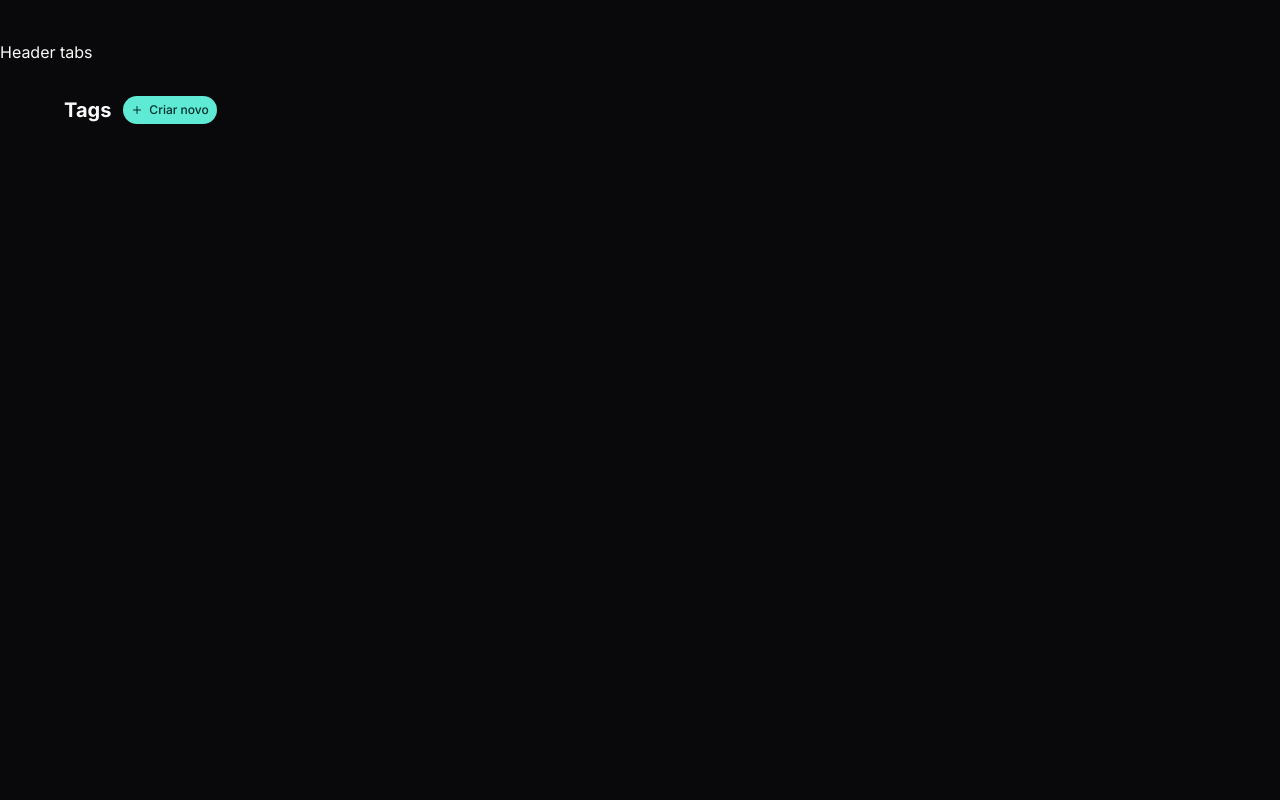
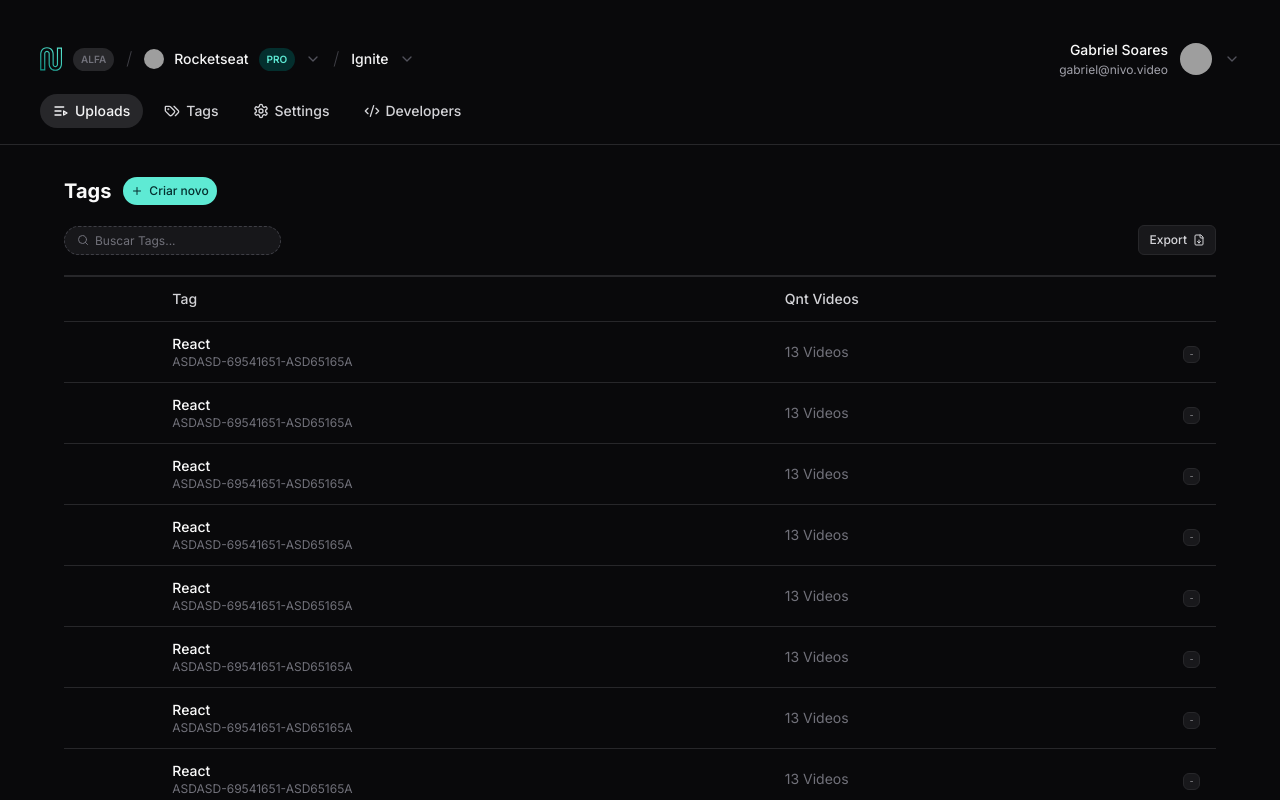
Before and after one commit to GabrielS0ares/listagem-dados, a React (Vite) app: page / in a window 1280 px wide. Shown: the top 800 px of the page. Built offline with nearby package versions, Linux system fonts and the light colour scheme; grey boxes are pictures that could not be loaded.

Commit message:
Feat: importa componentes para a view principal

```diff
--- a/package.json
+++ b/package.json
@@ -14,6 +14,7 @@
     "lucide-react": "^0.335.0",
     "react": "^18.2.0",
     "react-dom": "^18.2.0",
+    "react-router-dom": "^6.22.1",
     "tailwind-merge": "^2.2.1",
     "tailwind-variants": "^0.2.0"
   },
--- a/src/app.tsx
+++ b/src/app.tsx
@@ -1,17 +1,82 @@
-import { Plus } from "lucide-react";
+import { FileDown, MoreHorizontal, Plus, Search } from "lucide-react";
+import { Header } from "./components/header";
+import { Tabs } from "./components/tabs";
+import { Button } from "./components/ui/button";
+import { Control, Input } from "./components/ui/input";
+import {
+  Table,
+  TableBody,
+  TableCell,
+  TableHead,
+  TableHeader,
+  TableRow,
+} from "./components/ui/table";
+// import { Pagination } from "./components/pagination";
 
 export function App() {
   return (
     <div className="py-10 space-y-8">
-      <div>Header tabs</div>
+      <div>
+        <Header />
+        <Tabs />
+      </div>
       <main className="max-w-6xl mx-auto space-y-5">
         <div className="flex items-center gap-3">
           <h1 className="text-xl font-bold">Tags</h1>
-          <button className="inline-flex items-center gap-1.5 text-xs bg-teal-300 text-teal-950 font-medium rounded-full px-2 py-1.5">
+          <Button
+            variant="primary"
+            className="inline-flex items-center gap-1.5 text-xs bg-teal-300 text-teal-950 font-medium rounded-full px-2 py-1.5"
+          >
             <Plus className="size-3" />
             Criar novo
-          </button>
+          </Button>
         </div>
+
+        <div className="flex items-center justify-between">
+          <Input variant="filter">
+            <Search className="size-3" />
+            <Control placeholder="Buscar Tags..." />
+          </Input>
+          <Button>
+            Export
+            <FileDown className="size-3" />
+          </Button>
+        </div>
+        <Table>
+          <TableHeader>
+            <TableRow>
+              <TableHead></TableHead>
+              <TableHead>Tag</TableHead>
+              <TableHead>Qnt Videos</TableHead>
+              <TableHead></TableHead>
+            </TableRow>
+          </TableHeader>
+          <TableBody>
+            {Array.from({ length: 10 }).map((value, index) => {
+              return (
+                <TableRow key={index}>
+                  <TableCell></TableCell>
+                  <TableCell>
+                    <div className="flex flex-col">
+                      <span className="font-medium ">React</span>
+                      <span className="text-xs text-zinc-500">
+                        ASDASD-69541651-ASD65165A
+                      </span>
+                    </div>
+                  </TableCell>
+                  <TableCell className="text-zinc-500">13 Videos</TableCell>
+                  <TableCell className="text-right">
+                    <Button size="icon">
+                      <MoreHorizontal size={3} />
+                    </Button>
+                  </TableCell>
+                </TableRow>
+              );
+            })}
+          </TableBody>
+        </Table>
+
+        {/* <Pagination /> */}
       </main>
     </div>
   );
--- a/src/components/header.tsx
+++ b/src/components/header.tsx
@@ -10,7 +10,7 @@
         <div className="flex items-center gap-2.5">
           <img src={nivoLogo} alt="nivo.video" />
 
-          <Badge>BETA</Badge>
+          <Badge>ALFA</Badge>
         </div>
 
         <svg
@@ -68,11 +68,11 @@
 
       <div className="flex items-center gap-3">
         <div className="flex flex-col items-end gap-0.5">
-          <span className="text-sm font-medium">Diego Fernandes</span>
-          <span className="text-xs text-zinc-400">diego@nivo.video</span>
+          <span className="text-sm font-medium">Gabriel Soares</span>
+          <span className="text-xs text-zinc-400">gabriel@nivo.video</span>
         </div>
         <img
-          src="https://github.com/diego3g.png"
+          src="https://github.com/gabrielS0ares.png"
           className="size-8 rounded-full"
           alt=""
         />
```
Also changed, not shown: 1 other file (tests, documents, lock files or other folders).
